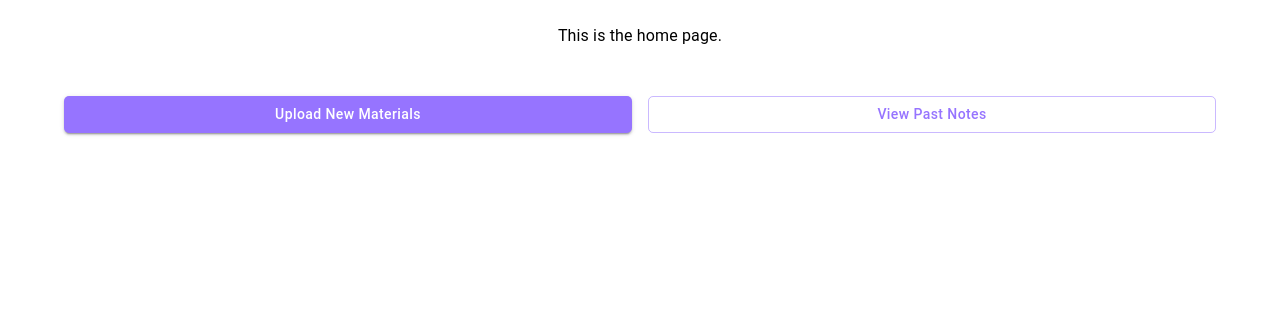
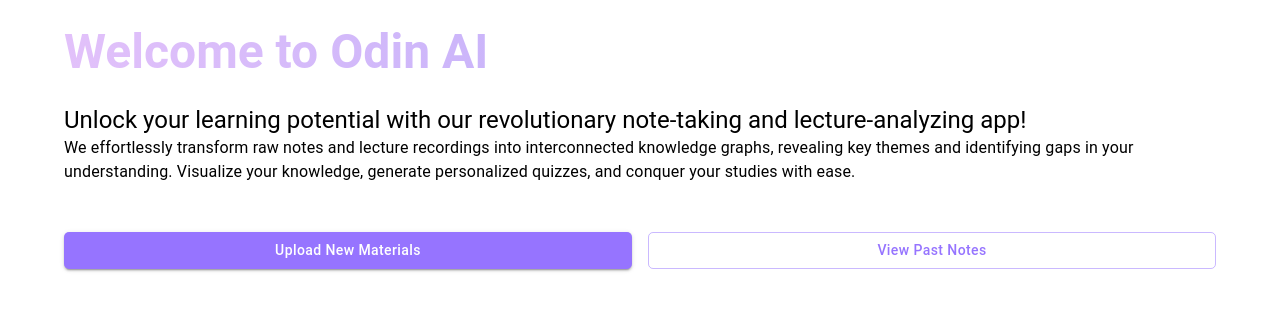
Before and after one commit to ML72/Odin-AI, a React (Vite) app: page / in a window 1280 px wide. Shown: the top 310 px of the page. Built offline with nearby package versions, Linux system fonts and the light colour scheme.

Commit message:
Base homepage

```diff
--- a/src/pages/Home.tsx
+++ b/src/pages/Home.tsx
@@ -18,8 +18,22 @@
   return (
     <CustomPage>
       <Container sx={{ my: 3}}>
-        <Typography align="center" variant="body1" sx={{ mt: 3, mx: 2 }}>
-          This is the home page.
+        <Typography variant="h3" sx={{
+          mt: 3,
+          fontWeight: 'bold',
+          background: 'linear-gradient(to right, #E2C1FA, #C3B1FA, #B6CBFA)',
+          backgroundClip: 'text',
+          color: 'transparent'
+        }}>
+          Welcome to Odin AI
+        </Typography>
+
+        <Typography variant="h5" sx={{ mt: 3}}>
+          Unlock your learning potential with our revolutionary note-taking and lecture-analyzing app!
+        </Typography>
+
+        <Typography variant="body1">
+          We effortlessly transform raw notes and lecture recordings into interconnected knowledge graphs, revealing key themes and identifying gaps in your understanding. Visualize your knowledge, generate personalized quizzes, and conquer your studies with ease.
         </Typography>
 
         <Grid container spacing={2} sx={{ mt: 4 }}>
```
